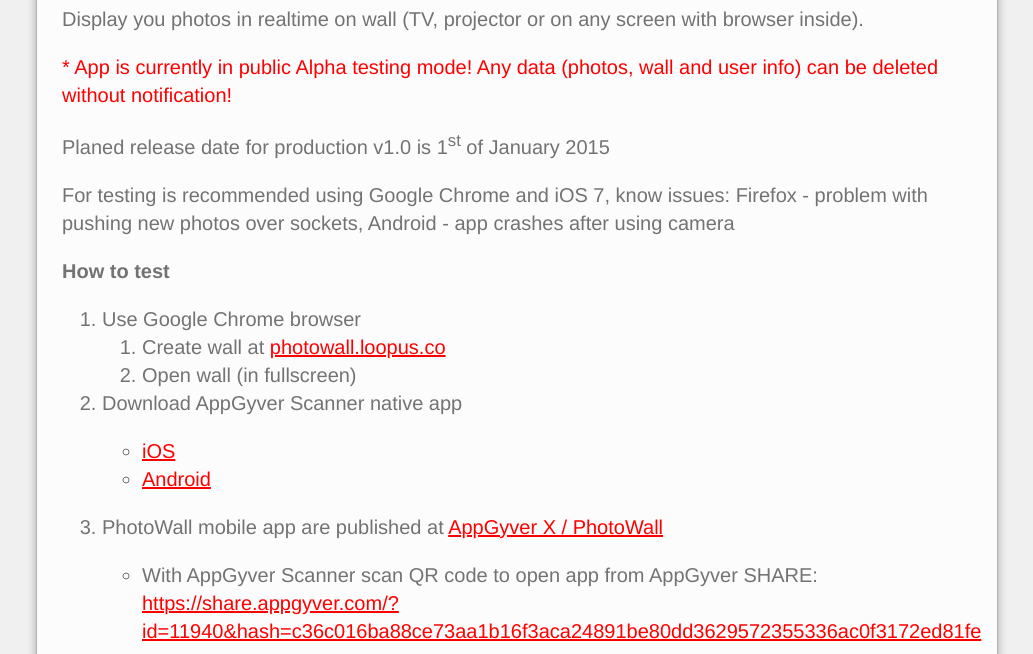
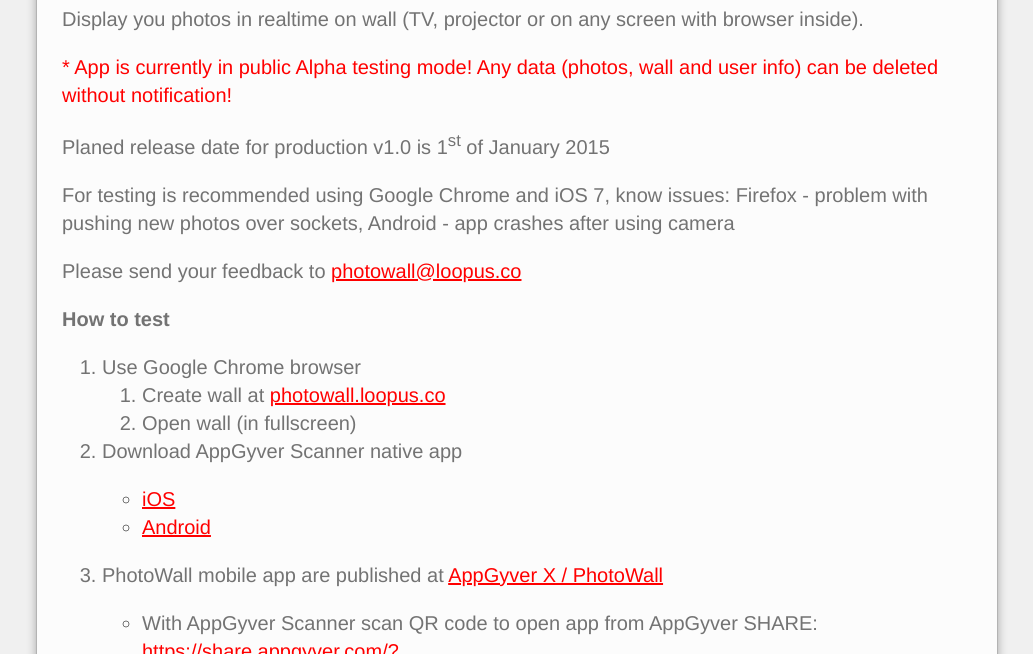
Before and after one commit to loopusdev/photowall-web, a website: page app/info.html in a window 1280 px wide. Shown: the part 146-800 px from the top of the page, without its empty margins (123-1156 px from the left). Drawn offline with Linux system fonts and the light colour scheme.

Commit message:
Info - added feedback contact

```diff
--- a/app/info.html
+++ b/app/info.html
@@ -89,6 +89,8 @@
       <p>Planed release date for production v1.0 is 1<sup>st</sup> of January 2015</p>
 
       <p>For testing is recommended using Google Chrome and iOS 7, know issues: Firefox - problem with pushing new photos over sockets, Android - app crashes after using camera</p>
+
+      <p>Please send your feedback to <a href="mailto:photowall@loopus.co?subject=PhotoWall feedback" >photowall@loopus.co</a></p>
 
 
       <p><b>How to test</b></p>
```
